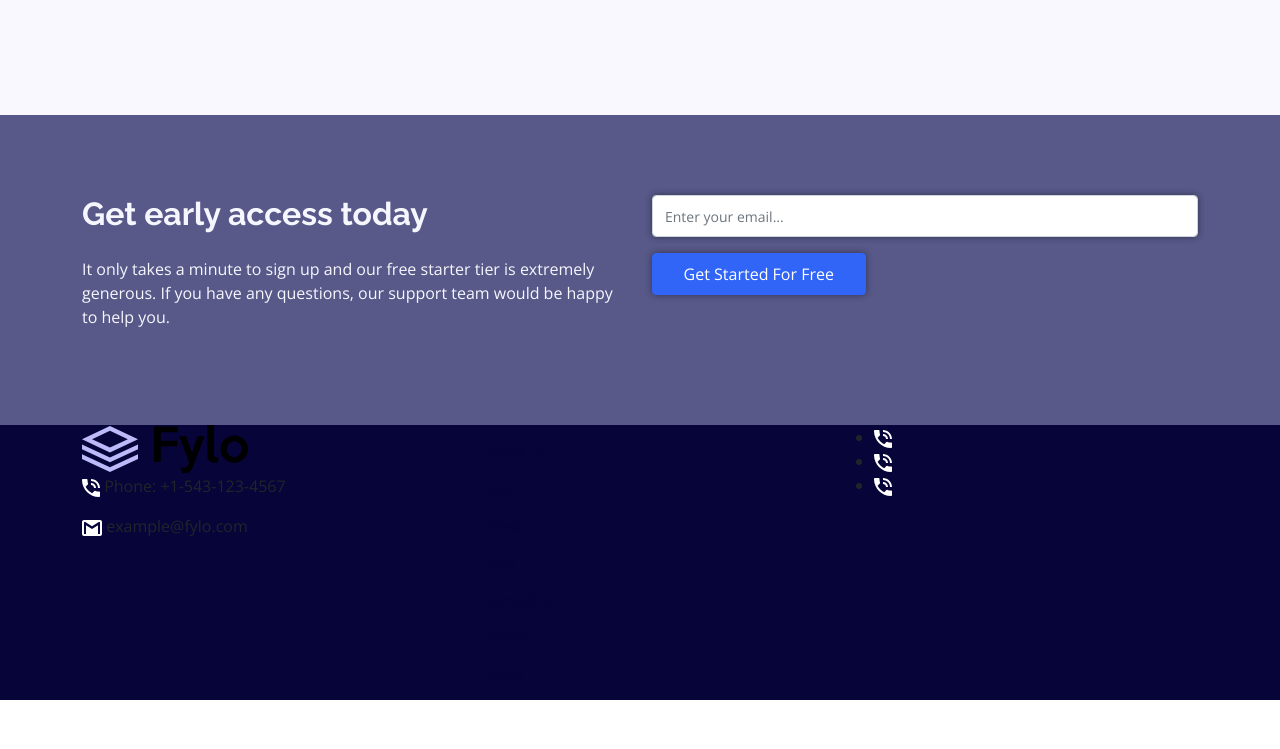
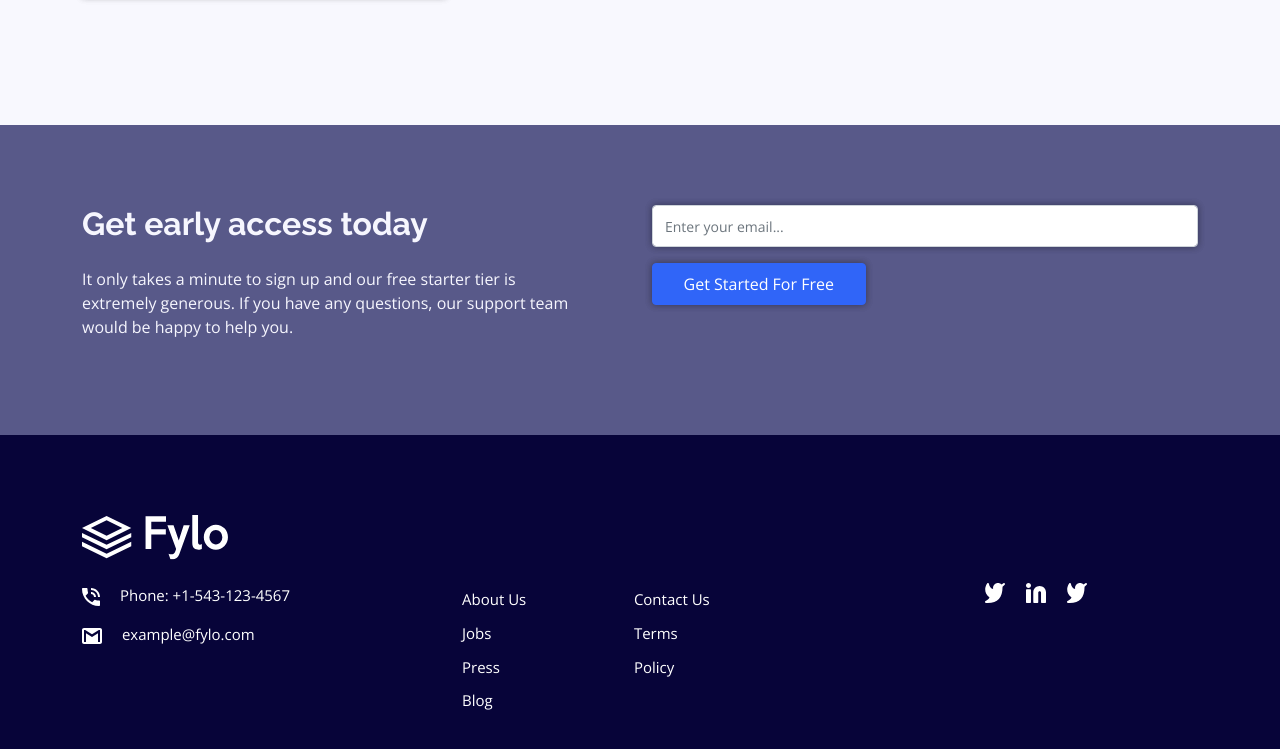
Before and after one commit to MahdiSohaily/Fylo-landing-page, a website: page index.html in a window 1280 px wide. Shown: the part 1415-2164 px from the top of the page. Before the commit the page ends 2115 px from the top, so only its background shows below. Drawn offline with nearby package versions, Linux system fonts and the light colour scheme.

Commit message:
Add footer styles for mobile devices

```diff
--- a/index.html
+++ b/index.html
@@ -21,7 +21,7 @@
 <body>
   <nav class="navbar pt-400">
     <div class="container">
-      <img width="136" height="40" src="./images/logo.svg" class="navbar-brand p-0">
+      <img width="136" height="50" src="./images/logo.svg" class="navbar-brand p-0">
       <ul class="nav">
         <li class="nav-item">
           <a class="nav-link" href="javascript:void(0)"> Features</a>
@@ -111,7 +111,7 @@
           <div class="row">
             <div class="col-md-6">
               <h2 class="ff-raleway secondary-header text-light-grayish-blue">Get early access today</h2>
-              <p class="text-light-grayish-blue">It only takes a minute to sign up and our free starter tier is
+              <p class="text-light-grayish-blue trial">It only takes a minute to sign up and our free starter tier is
                 extremely
                 generous.
                 If you have any questions, our support team would be happy to help you.</p>
@@ -124,7 +124,8 @@
                       placeholder="Enter your email...">
                   </div>
                   <div class="col-sm-5">
-                    <button class="btn btn-block btn-bright-blue rounded-1 py-2" type="submit">Get Started For Free</button>
+                    <button class="btn btn-block btn-bright-blue rounded-1 py-2" type="submit">Get Started For
+                      Free</button>
                   </div>
                 </div>
               </form>
@@ -134,64 +135,64 @@
       </section>
     </div>
   </main>
-  <footer class="container-fluid bg-primary">
+  <footer class="container-fluid bg-primary py-500">
     <div class="container">
       <div class="row">
         <div class="col-md-4">
-          <img src="./images/logo.svg" alt="website logo">
+          <img width="146px" height="45px" class="logo mb-4" src="./images/white-logo.svg" alt="website logo">
           <div>
-            <p>
+            <p class="text-white">
               <img src="./images/icon-phone.svg" alt="phone icon">
-              <span>Phone: +1-543-123-4567</span>
+              <span class="px-3">Phone: +1-543-123-4567</span>
             </p>
-            <p>
+            <p class="text-white">
               <img src="./images/icon-email.svg" alt="email icon">
-              <span>example@fylo.com</span>
+              <span class="px-3">example@fylo.com</span>
             </p>
           </div>
         </div>
-        <div class="col-md-4">
+        <div class="col-md-4 pt-400">
           <nav class="navbar">
-            <ul class="navbar-nav">
+            <ul class=" footer-nav" data-columns="2">
               <li class="nav-item">
-                <a class="nav-link" href="javascript:void(0)">About Us</a>
+                <a class="text-white" href="javascript:void(0)">About Us</a>
               </li>
               <li class="nav-item">
-                <a class="nav-link" href="javascript:void(0)">Jobs</a>
+                <a class="text-white" href="javascript:void(0)">Jobs</a>
               </li>
               <li class="nav-item">
-                <a class="nav-link" href="javascript:void(0)">Press</a>
+                <a class="text-white" href="javascript:void(0)">Press</a>
               </li>
               <li class="nav-item">
-                <a class="nav-link" href="javascript:void(0)">Blog</a>
+                <a class="text-white" href="javascript:void(0)">Blog</a>
               </li>
               <li class="nav-item">
-                <a class="nav-link" href="javascript:void(0)">Contact Us</a>
+                <a class="text-white" href="javascript:void(0)">Contact Us</a>
               </li>
               <li class="nav-item">
-                <a class="nav-link" href="javascript:void(0)">Terms</a>
+                <a class="text-white" href="javascript:void(0)">Terms</a>
               </li>
               <li class="nav-item">
-                <a class="nav-link" href="javascript:void(0)">Policy</a>
+                <a class="text-white" href="javascript:void(0)">Policy</a>
               </li>
             </ul>
           </nav>
         </div>
-        <div class="col-md-4">
-          <ul>
+        <div class="col-md-4 pt-400">
+          <ul class="social-media justify-content-center">
             <li>
               <a href="javascript:void(0)">
-                <img src="./images/icon-phone.svg" alt="">
+                <img src="./images/twitter.svg" alt="twitter">
               </a>
             </li>
             <li>
               <a href="javascript:void(0)">
-                <img src="./images/icon-phone.svg" alt="">
+                <img src="./images/Linkedin.svg" alt="Linkedin">
               </a>
             </li>
             <li>
               <a href="javascript:void(0)">
-                <img src="./images/icon-phone.svg" alt="">
+                <img src="./images/twitter.svg" alt="twitter">
               </a>
             </li>
           </ul>
--- a/src/scss/styles.scss
+++ b/src/scss/styles.scss
@@ -136,6 +136,10 @@ p {
   order: 2;
 }
 
+.nav-item a {
+  text-decoration: none;
+}
+
 @media screen and (min-width: 40em) {
   .primary-header {
     font-weight: 700;
@@ -256,3 +260,37 @@ blockquote {
 .position {
   font-size: 10px;
 }
+
+// 3. Trail Section styles
+.trial {
+  max-width: 55ch;
+}
+
+// footer
+
+footer {
+    font-size: 15px;
+}
+
+.footer-nav {
+  list-style: none;
+  gap: 6rem;
+  columns: 2 !important;
+  -webkit-columns: 2 !important;
+  -moz-columns: 2 !important;
+  padding: 0!important;
+}
+
+footer .nav-item {
+  margin-bottom: 0.7rem;
+}
+
+footer p {
+    text-align: left;
+}
+
+.social-media {
+    display: flex;
+    gap: 1.4em;
+    list-style-type: none;
+}
```
Also changed, not shown: images/Linkedin.svg (added), images/twitter.svg (added), images/white-logo.svg (added), public/css/styles.css, 1 other file.
